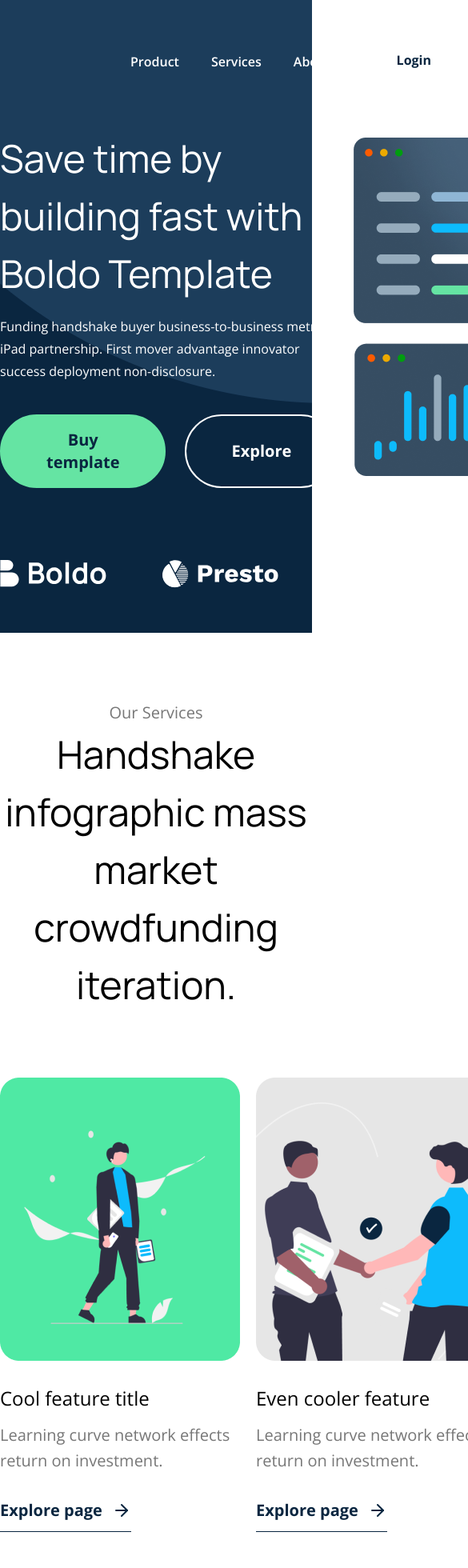
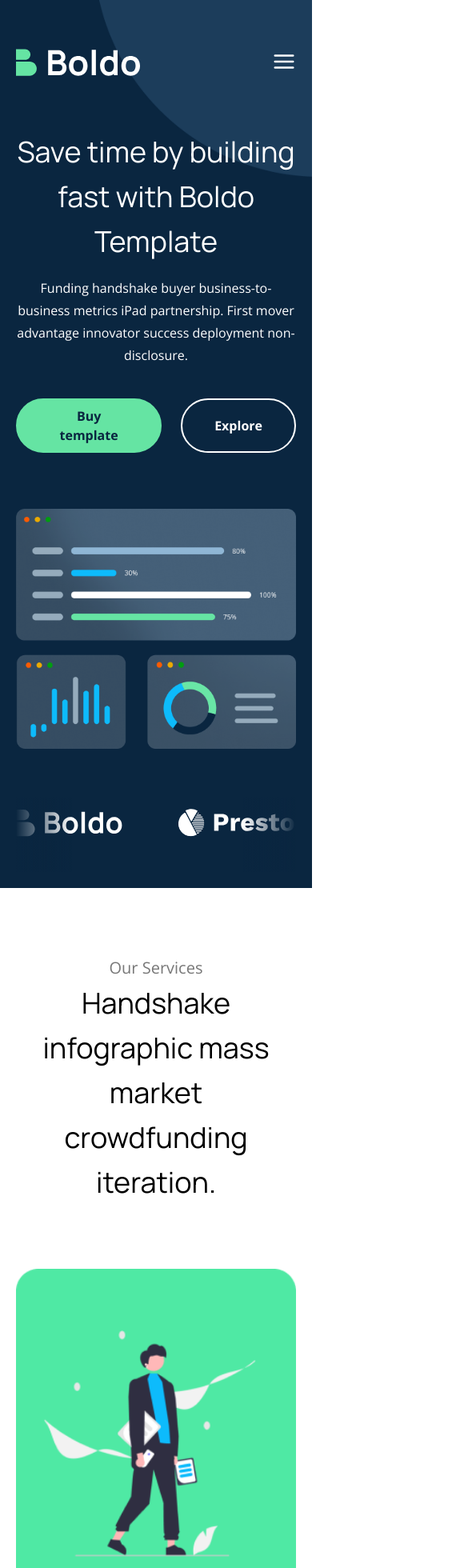
Before and after one commit to folaranmi/boldo-landing, a React (Create React App) app: page / in a window 390 px wide. Shown: the top 1960 px of the page at 80% size, 585 px wide, since content can reach past the window. Built offline with nearby package versions, Linux system fonts and the light colour scheme.

Commit message:
implemented responsiveness

```diff
--- a/src/components/molecules/navigation/Navigation.jsx
+++ b/src/components/molecules/navigation/Navigation.jsx
@@ -1,19 +1,28 @@
-import React from 'react'
+import React, { useState } from 'react'
+import { FiMenu, FiX } from 'react-icons/fi'
 import { Link } from 'react-router-dom'
 import Logo from "../../../assets/images/svg/boldo-logo-white.svg"
 
 function Navigation() {
+
+  const [active, setActive] = useState(false);
+
   return (
     <div className='navigation'>
       <div className="logo">
         <Link to="/" ><img src={Logo} alt="boldo logo" /></Link>
       </div>
-        <ul className="nav">
+      <ul className={`nav ${active === true ? "active": ''}`}>
         <li className='nav-link'> <Link to="/product">Product</Link> </li>
         <li className='nav-link'> <Link to="/services">Services</Link> </li>
         <li className='nav-link'> <Link to="/about">About</Link> </li>
         <li ><Link to="/login" className='btn btn-primary-white-small'>Login</Link> </li>
       </ul>
+      <div className="menu" onClick={() => setActive(!active)}>
+        {active? <FiX className='menu__icon '/> : <FiMenu className='menu__icon' />}
+
+      </div>
+
     </div>
   )
 }
--- a/src/components/organisms/hero-landing/HeroLanding.jsx
+++ b/src/components/organisms/hero-landing/HeroLanding.jsx
@@ -46,11 +46,11 @@ function HeroLanding() {
 
                 {/* Hero Logo Slider */}
                 <div className="logo-slider">
-                    {sliderImages.map((image) => (
-                        <img src={image.src} alt={image.alt} />
+                    {sliderImages.map((image, index) => (
+                        <img src={image.src} alt={image.alt} key={index} />
                     ))}
+                </div>
 
-                </div>
             </div>
         </div>
     )
--- a/src/sass/base/_base.scss
+++ b/src/sass/base/_base.scss
@@ -33,10 +33,18 @@ body {
     max-width: 120rem !important;
     width: auto;
     margin: 0 auto;
+
+    @media screen and (max-width: 1200px) {
+        padding: 0 2rem;
+    }
 }
 
 .container-sm {
     max-width: 110rem !important;
     width: auto;
     margin: 0 auto;
+
+    @media screen and (max-width: 1100px) {
+        padding: 0 2rem;
+    }
 }
--- a/src/sass/base/_typography.scss
+++ b/src/sass/base/_typography.scss
@@ -23,6 +23,11 @@
         @extend .headings;
         font-size: 4.8rem;
         line-height: 7.2rem;
+
+        @include m.tablet{
+            font-size: 3.6rem;
+            line-height: 5.6rem;
+        }
     }
 
     &-text-xxxl {
--- a/src/sass/components/_accordion.scss
+++ b/src/sass/components/_accordion.scss
@@ -15,7 +15,8 @@
         width: 100%;
         @include m.flexbox(row, space-between, center);
         gap: 1rem;
-        height: 4rem;
+        height: auto;
+        min-height: 4rem;
         padding: 0rem 1.3rem 2rem 0;
         border-bottom: 1px solid #c4c4c4;
         cursor: pointer;
@@ -37,6 +38,7 @@
         .iconbox{
             width: 2.8rem;
             height: 2.8rem;
+            min-width: 2.8rem;
             border-radius: 50%;
             background-color: v.$dark-blue;
             @include m.flexbox(row, center, center);
--- a/src/sass/components/_buttons.scss
+++ b/src/sass/components/_buttons.scss
@@ -36,6 +36,12 @@
             border-radius: 5.6rem;
             font-size: 2rem;
             line-height: 2.8rem;
+
+            @include m.tablet{
+                padding: 0.8rem 4rem;
+                font-size: 1.6rem;
+                line-height: 2.4rem;
+            }
         }
     }
 
@@ -67,6 +73,12 @@
             border-radius: 5.6rem;
             font-size: 2rem;
             line-height: 2.8rem;
+
+            @include m.tablet{
+                padding: 0.8rem 4rem;
+                font-size: 1.6rem;
+                line-height: 2.4rem;
+            }
         }
     }
 
@@ -99,6 +111,12 @@
             border-radius: 5.6rem;
             font-size: 2rem;
             line-height: 2.8rem;
+
+            @include m.tablet{
+                padding: 0.8rem 4rem;
+                font-size: 1.6rem;
+                line-height: 2.4rem;
+            }
         }
     }
 
@@ -131,6 +149,12 @@
             border-radius: 5.6rem;
             font-size: 2rem;
             line-height: 2.8rem;
+
+            @include m.tablet{
+                padding: 0.8rem 4rem;
+                font-size: 1.6rem;
+                line-height: 2.4rem;
+            }
         }
     }
 
@@ -163,6 +187,12 @@
             border-radius: 5.6rem;
             font-size: 2rem;
             line-height: 2.8rem;
+
+            @include m.tablet{
+                padding: 0.8rem 4rem;
+                font-size: 1.6rem;
+                line-height: 2.4rem;
+            }
         }
     }
 }
--- a/src/sass/layout/_footer-card.scss
+++ b/src/sass/layout/_footer-card.scss
@@ -36,5 +36,9 @@
         width: 100%;
         gap: 2.4rem;
         margin-top: 5rem;
+
+        @include m.tabletS{
+            flex-direction: column;
+        }
     }
 }
--- a/src/sass/layout/_header.scss
+++ b/src/sass/layout/_header.scss
@@ -7,10 +7,12 @@
     @include m.flexbox(row, space-between, center);
     z-index: 10;
     padding-top: 5.6rem;
+    position: relative;
 
     .logo{
         width: auto;
         height: 4.2rem;
+        z-index: 100;
 
         img{
             height: 4.2rem;
@@ -22,6 +24,25 @@
         list-style: none;
         gap: 4rem;
         z-index: 100;
+
+        @include m.tabletS{
+            position: absolute;
+            flex-direction: column;
+            justify-content: center;
+            align-items: center;
+            background: v.$green;
+            display: none;
+            width: 100%;
+            padding: 5rem;
+            top: 10.8rem;
+            z-index: 110;
+            border-radius: 0 0 1.2rem 1.2rem;
+
+        }
+
+        &.active{
+            display: flex!important;
+        }
 
         a{
             text-decoration: none;
@@ -35,12 +56,32 @@
                 color: v.$white;
                 transition: all 0.3s ease-in-out;
 
+                @include m.tabletS{
+                    color: v.$dark-blue;
+                }
+
                 &:hover{
                     color: v.$green;
+
+                    @include m.tabletS{
+                        color: v.$white;
+                    }
                 }
               }
         }
 
 
     }
+
+    .menu{
+        display: none;
+        font-size: 3rem;
+        color: v.$white;
+        z-index: 100;
+        cursor: pointer;
+
+        @include m.tabletS{
+            display: flex;
+        }
+    }
 }
--- a/src/sass/pages/_homepage.scss
+++ b/src/sass/pages/_homepage.scss
@@ -16,6 +16,10 @@
         top: 0;
         right: 0;
         z-index: 2;
+
+        @include m.tabletS {
+            width: 70%;
+        }
     }
 
     .hero-content {
@@ -25,8 +29,13 @@
         height: auto;
         min-height: 42.3rem;
         margin: 6.4rem 0 5.6rem 0;
-        z-index: 100;
+        z-index: 5;
         position: relative;
+
+        @include m.tabletS {
+            flex-direction: column;
+            gap: 7rem;
+        }
 
         .textcon {
             max-width: 55rem;
@@ -36,17 +45,40 @@
                 color: v.$white;
                 font-weight: 400;
                 margin-bottom: 1.6rem;
+
+                @include m.tabletS {
+                    text-align: center;
+                }
             }
 
             .sub-heading {
                 @extend .paragraphs-text-xs;
                 color: v.$white;
                 margin-bottom: 4rem;
+
+                @include m.tabletS {
+                    text-align: center;
+                }
             }
 
             .cta-box {
                 display: flex;
                 gap: 2.4rem;
+
+                @include m.tabletS {
+                    justify-content: center;
+                }
+            }
+        }
+
+        .imagecon {
+            width: 100%;
+            height: auto;
+            max-width: 49.4rem;
+
+            img {
+                width: 100%;
+                object-fit: cover;
             }
         }
     }
@@ -56,36 +88,63 @@
         height: auto;
         max-height: 9.3rem;
         padding: 3.3rem 0 1.2rem 0;
+        position: relative;
+
         @include m.flexbox(row, flex-start, center);
         gap: 5.6rem;
         overflow-x: auto;
 
-        // img{
-        //     margin-bottom: 1.71rem;
-        // }
+        @include m.tabletS {
+            padding-bottom: 8rem;
+        }
 
         &::-webkit-scrollbar {
             display: none;
         }
 
+        &::after{
+            content: "";
+            position: absolute;
+            top: 0;
+            left: 0;
+            height: 9.3rem;
+            width: 100%;
+            background: linear-gradient(90deg, rgba(10, 38, 64, 1) 0%, rgba(6, 5, 81, 0) 20%, rgba(9, 9, 121, 0) 81%, rgba(10, 38, 64, 1) 100%);
+        }
+
     }
+
+
 }
 
 // Services features
 
 .features {
-    @include m.flexbox(row, space-around, center);
+    @include m.flexbox(row, space-between, center);
     gap: 2rem;
+    row-gap: 5rem;
+    flex-wrap: wrap;
     padding-bottom: 18.5rem;
 
+    @include m.tablet {}
+
     &__box {
-        width: 100%;
-        max-width: 30rem;
+        flex-basis: 30rem;
         @include m.flexbox(column, flex-start, center);
-        gap: 2.4rem;
+        gap: 3.3%;
+        row-gap: 2.4rem;
+
+        @include m.tablet {
+            flex-basis: 45%;
+        }
+
+        @include m.phone {
+            flex-basis: 100%;
+        }
 
         &--image {
-            width: 30rem;
+            width: 100%;
+
             height: auto;
 
             img {
@@ -94,6 +153,7 @@
         }
 
         &--content {
+
             .title {
                 @extend .paragraphs-text-m;
                 font-weight: 400;
@@ -133,13 +193,22 @@
 }
 
 .connectbox {
-    width: 100%;
-    height: auto;
     margin-bottom: 12rem;
     @include m.flexbox(row, space-between, center);
+    gap: 5rem;
+
+    @include m.tablet {
+        flex-wrap: wrap;
+    }
+
 
     .image__content {
         flex-basis: 50%;
+
+        @include m.tablet {
+            flex-basis: 100%;
+            @include m.content-center;
+        }
 
         &--wrapper {
             width: 100%;
@@ -237,13 +306,32 @@
 
     .text__content {
         width: auto;
-        max-width: 50rem;
+        justify-self: center;
         flex-basis: 50%;
+
+        @include m.tablet {
+            flex-basis: 100%;
+            @include m.content-center;
+        }
 
         .heading {
             @extend .headings-text-xl;
             font-weight: 400;
             margin-bottom: 4rem;
+            max-width: 50rem;
+
+            @include m.tablet {
+                max-width: 80rem;
+            }
+
+        }
+
+        .listcon {
+            max-width: 50rem;
+
+            @include m.tablet {
+                max-width: 80rem;
+            }
         }
 
         .listbox-one {
@@ -330,6 +418,13 @@
 
 
     }
+
+    .contentpos {
+        display: flex;
+        flex-wrap: wrap;
+        align-content: center;
+        flex-direction: column;
+    }
 }
 
 
@@ -343,6 +438,11 @@
     &__header {
         @include m.flexbox(row, space-between, flex-end);
         gap: 2rem;
+
+
+        @include m.phone {
+            flex-direction: column;
+        }
 
         .heading {
             @extend .headings-text-xxl;
@@ -402,40 +502,40 @@
             @include m.flexbox(column, flex-start, baseline);
             gap: 4rem;
 
-            .quote{
+            .quote {
                 @extend .paragraphs-text-m;
                 font-weight: 400;
                 color: v.$black;
             }
 
-            .userbox{
+            .userbox {
                 @include m.flexbox(row, flex-start, center);
                 gap: 1.6rem;
 
-                .user-image{
+                .user-image {
                     width: 5.8rem;
                     height: 5.8rem;
                     border-radius: 50%;
                     overflow: hidden;
 
-                    .image{
+                    .image {
                         width: 100%;
                         object-fit: cover;
                     }
                 }
 
-                .user-details{
+                .user-details {
                     @include m.flexbox(column, flex-start, flex-start);
                     gap: .6rem;
                     color: v.$dark-blue;
                     font-family: "Open Sans";
 
-                    .name{
+                    .name {
                         font-size: 1.6rem;
                         font-weight: 700;
                     }
 
-                    .position{
+                    .position {
                         font-size: 1.4rem;
                         font-weight: 400;
                     }
@@ -449,87 +549,112 @@
 
 // Learn More section
 
-.learn-more{
+.learn-more {
     padding: 12.4rem 0 7.4rem 0;
 
-    .imagebox{
-        width: 110rem;
+    .imagebox {
+        width: 100%;
+        max-width: 110rem;
         height: auto;
         max-height: 40.3rem;
         overflow: hidden;
 
-        img{
+        img {
             width: 100%;
             object-fit: cover;
         }
     }
 
-    .content{
+    .content {
         padding: 5.6rem 0 0 0;
         @include m.flexbox(row, space-between, flex-start);
-        gap: 10rem;
+        gap: 8rem;
 
-        .lefttext{
+        @include m.tablet {
+            flex-wrap: wrap;
+            justify-content: center;
+        }
+
+        .lefttext {
             @extend .headings-text-xl;
             font-weight: 400;
             max-width: 50rem;
+
+            @include m.tablet {
+                text-align: center;
+            }
         }
     }
 }
 
 
 // Blog Section
-.blog{
-    &__wrapper{
-        @include m.flexbox(row, space-between, center);
-        gap: 5rem;
+.blog {
+    &__wrapper {
+        @include m.flexbox(row, space-between, none);
+        gap: 3.3rem;
         margin-bottom: 8.4rem;
+        flex-wrap: wrap;
+
+        @include m.tablet {
+            gap: 2.5%;
+            row-gap: 5rem;
+        }
     }
 
-    &__box{
-        width: 100%;
-        max-width: 30rem;
+    &__box {
+        flex-basis: 30%;
 
-        &--imagebox{
-            width: 30rem;
-            height: 20.9rem;
+        @include m.tablet {
+            flex-basis: 45%;
+        }
 
-            img{
-                width: auto;
+        @include m.phone {
+            flex-basis: 100%;
+        }
+
+
+
+        &--imagebox {
+            width: 100%;
+
+            img {
+                width: 100%;
                 object-fit: cover;
             }
         }
 
-        &--heading{
+        &--heading {
             @include m.flexbox(row, flex-start, center);
             gap: 1.2rem;
             padding: 2.4rem 0 1.2rem 0;
 
-            .category{
+            .category {
                 @extend .paragraphs-text-xs;
                 font-weight: 700;
                 color: v.$dark-blue;
             }
-            .date{
+
+            .date {
                 @extend .paragraphs-text-xs;
                 color: v.$grey;
                 font-weight: 400;
             }
         }
 
-        .wraptext{
+        .wraptext {
             @include m.flexbox(column, space-between, flex-start);
             gap: 2rem;
             flex-wrap: wrap;
             align-content: baseline;
         }
 
-        &--maintext{
+        &--maintext {
             @extend .paragraphs-text-s;
             color: v.$black;
         }
 
-        &--author{
+        &--author {
             @include m.flexbox(row, flex-start, center);
             gap: 1.2rem;
         }
@@ -560,7 +685,7 @@
     }
 }
 
-.centralize{
+.centralize {
     display: flex;
     justify-content: center;
     align-items: center;
```
Also changed, not shown: src/components/pages/homepage/HomePage.jsx (+33 -8 lines), src/sass/abstract/_mixins.scss (+7 -0 lines), src/sass/layout/_footer.scss (+14 -0 lines). Lines whose indentation alone changed are shown as unchanged.
